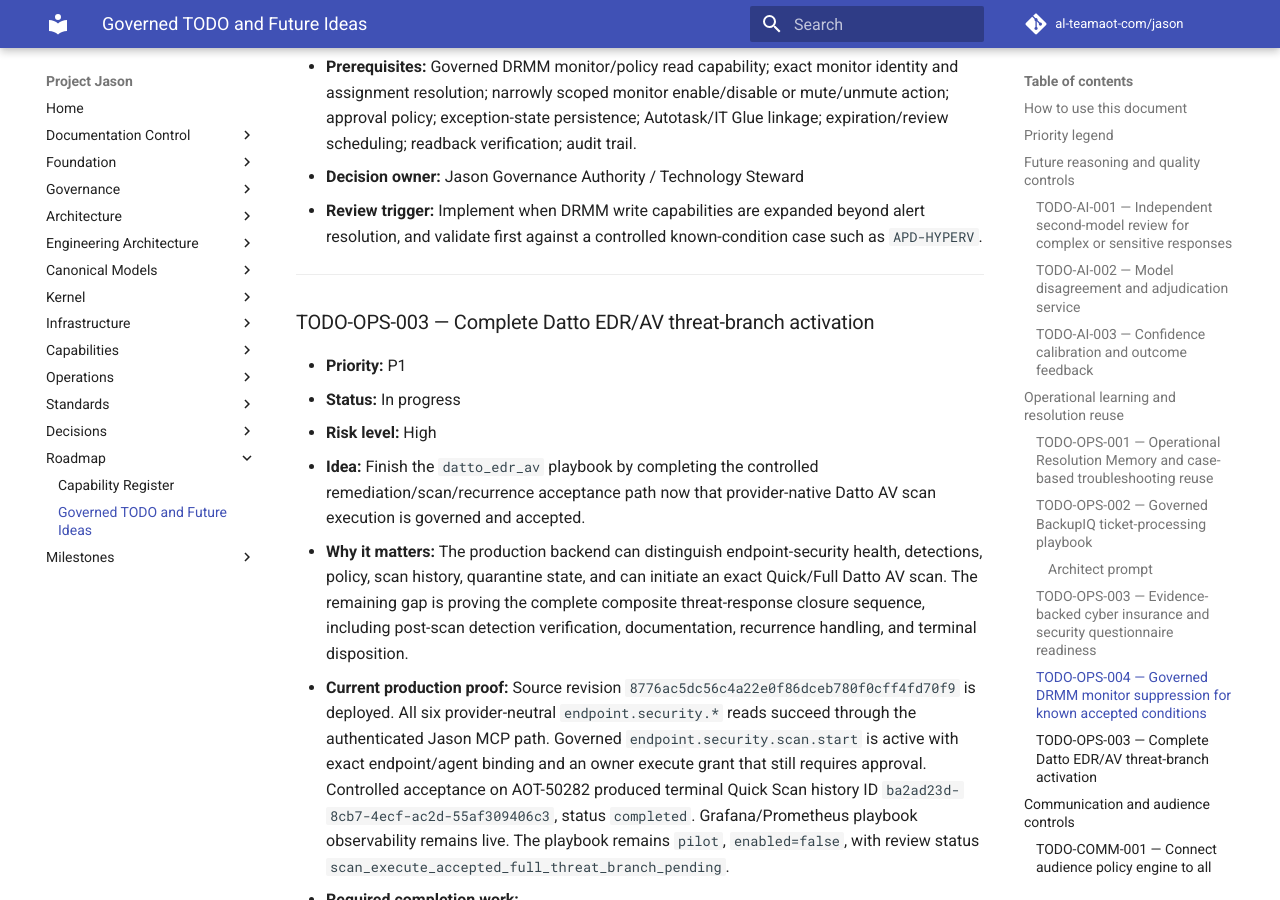
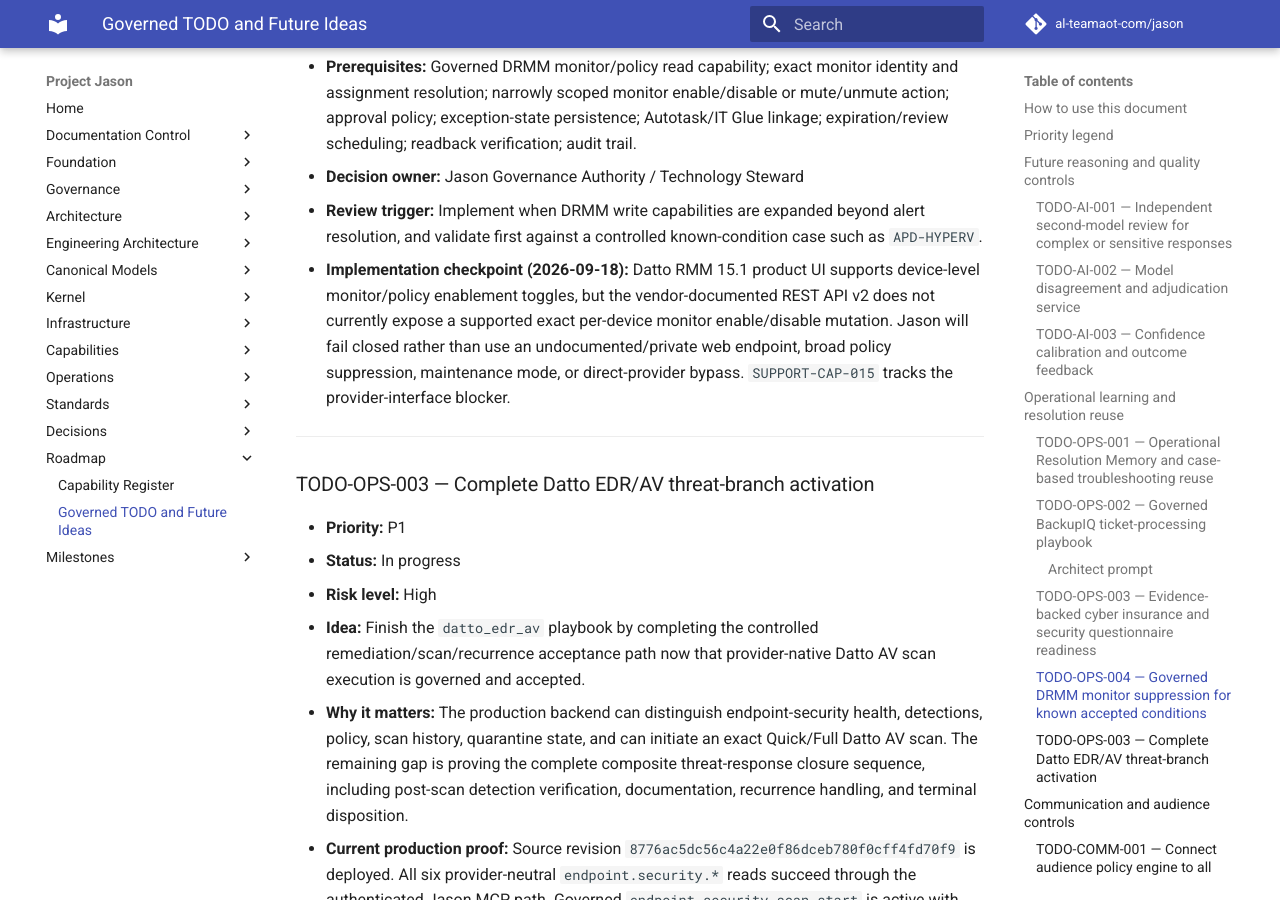
Before and after one commit to al-teamaot-com/jason, an MkDocs documentation site: the page built from docs/roadmaps/Project-Jason-TODO-and-Future-Ideas.md, in a window 1280 px wide and 900 px high, scrolled down 17756 px. Built offline with MkDocs 1.6.1 and Material for MkDocs 9.7.7, drawn with Linux system fonts in a browser that asks for light colours; comment, search, counter and statistics services are not loaded; some of the changed text lies outside the part shown.

Commit message:
Record Datto monitor control provider API blocker

```diff
--- a/docs/roadmaps/Project-Jason-TODO-and-Future-Ideas.md
+++ b/docs/roadmaps/Project-Jason-TODO-and-Future-Ideas.md
@@ -619,7 +619,7 @@
 ### TODO-OPS-004 — Governed DRMM monitor suppression for known accepted conditions
 
 - **Priority:** P1
-- **Status:** Planned
+- **Status:** Blocked — provider automation surface (`SUPPORT-CAP-015`)
 - **Risk level:** High
 - **Idea:** Add a governed capability for Jason to disable, suppress, mute, or otherwise prevent a specific Datto RMM monitor from generating repeated alerts/tickets when the underlying condition is known, understood, documented, and intentionally accepted until a larger corrective action is completed.
 - **Why it matters:** Some alerts are technically accurate but cannot be permanently remediated immediately. In those cases, repeatedly generating Autotask tickets creates noise without improving service. Jason should be able to recognize a documented known condition, preserve the real root-cause/remediation plan, and suppress only the specific monitor scope that is producing duplicate operational work.
@@ -644,6 +644,7 @@
 - **Prerequisites:** Governed DRMM monitor/policy read capability; exact monitor identity and assignment resolution; narrowly scoped monitor enable/disable or mute/unmute action; approval policy; exception-state persistence; Autotask/IT Glue linkage; expiration/review scheduling; readback verification; audit trail.
 - **Decision owner:** Jason Governance Authority / Technology Steward
 - **Review trigger:** Implement when DRMM write capabilities are expanded beyond alert resolution, and validate first against a controlled known-condition case such as `APD-HYPERV`.
+- **Implementation checkpoint (2026-09-18):** Datto RMM 15.1 product UI supports device-level monitor/policy enablement toggles, but the vendor-documented REST API v2 does not currently expose a supported exact per-device monitor enable/disable mutation. Jason will fail closed rather than use an undocumented/private web endpoint, broad policy suppression, maintenance mode, or direct-provider bypass. `SUPPORT-CAP-015` tracks the provider-interface blocker.
 
 ---
 
```
Also changed, not shown: SUPPORT.md (+2 -0 lines).
